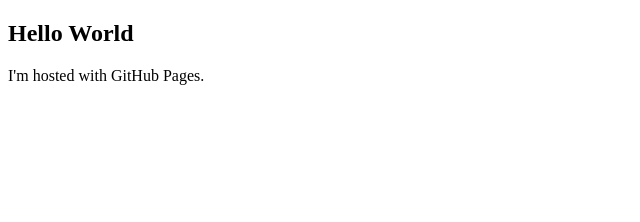
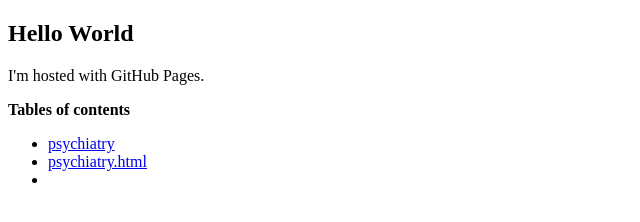
Before and after one commit to dong-wkim/dong-wkim.github.io, a plain HTML site: page index.html in a window 1280 px wide. Shown: the whole page, without its empty margins (0-640 px from the left). Drawn offline with Linux system fonts and the light colour scheme.

Commit message:
Update index.html

```diff
--- a/index.html
+++ b/index.html
@@ -75,5 +75,11 @@
     <body>
 <h2 data-heading="Hello World" dir="auto">Hello World</h2>
 <p dir="auto">I'm hosted with GitHub Pages.</p>
+<p dir="auto"><strong>Tables of contents</strong></p>
+<ul>
+<li dir="auto"><a data-href="psychiatry" href="/Users/dongwkim/Documents/GitHub/dong-wkim.github.io/psychiatry.html" class="internal-link" target="_blank" rel="noopener nofollow">psychiatry</a></li>
+<li dir="auto"><a data-href="psychiatry.html" href="/Users/dongwkim/Documents/GitHub/dong-wkim.github.io/psychiatry.html" class="internal-link" target="_blank" rel="noopener nofollow">psychiatry.html</a></li>
+<li dir="auto"></li>
+</ul>
     </body>
 </html>
```
